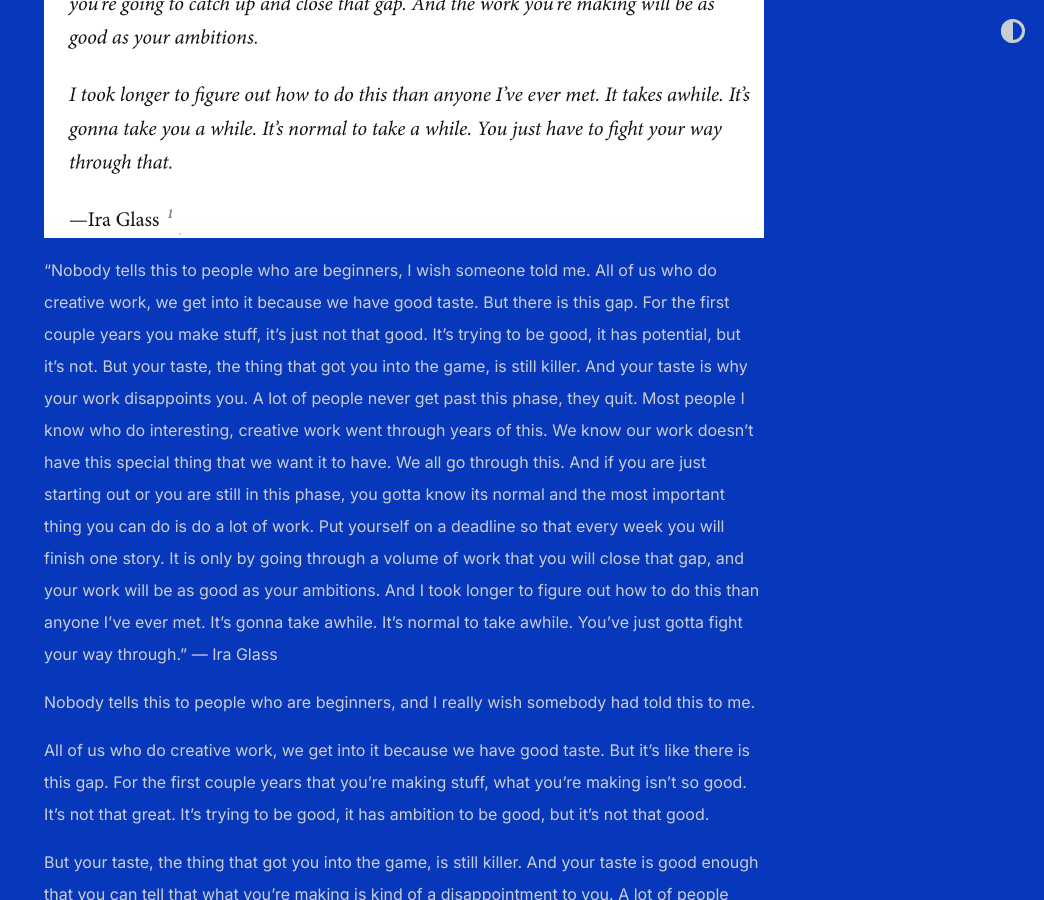
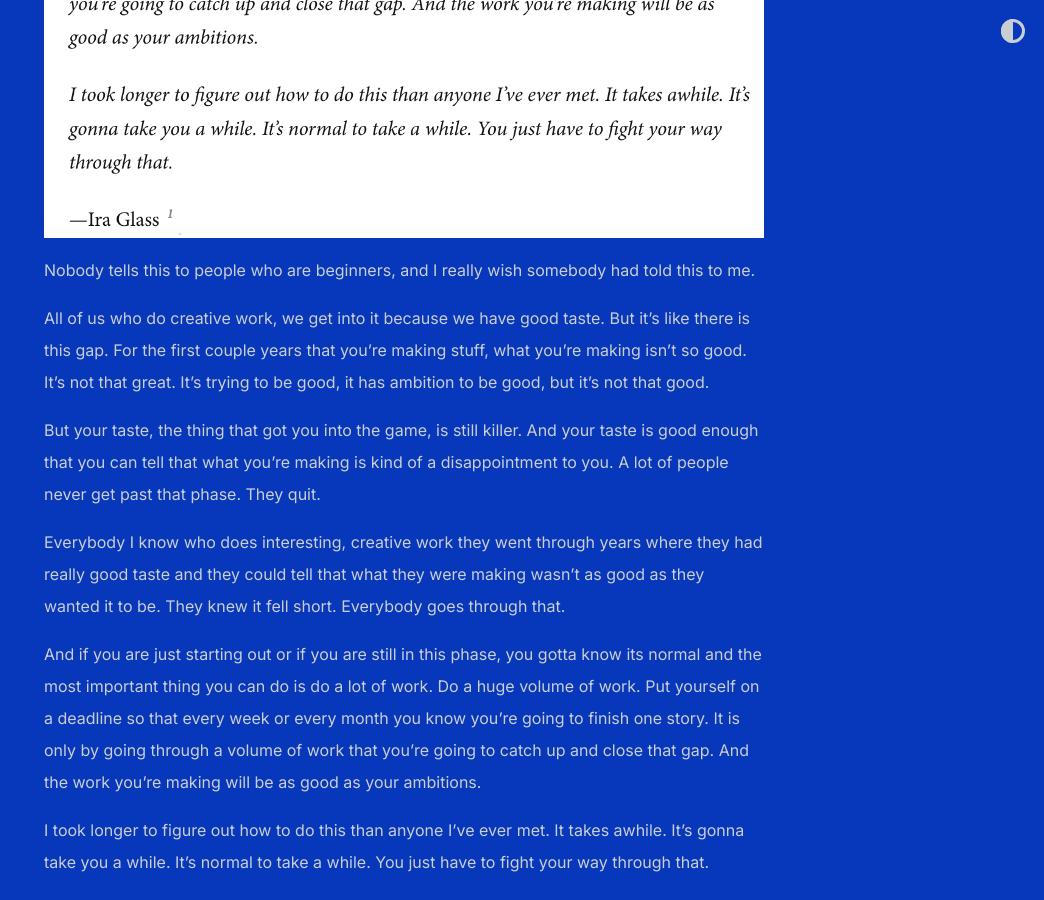
Before and after one commit to shihankanungo/shihankanungo.github.io, a Jekyll site: the page built from about.md, in a window 1280 px wide and 900 px high, scrolled down 1536 px. Shown: the whole window, without its empty margins (236-1280 px from the left). Built offline with Jekyll 4.4.1, drawn with Linux system fonts in a browser that asks for light colours.

Commit message:
Update about.md

```diff
--- a/about.md
+++ b/about.md
@@ -14,8 +14,6 @@
 ### Ira Glass describes his long struggle to create something noteworthy
 
 ![gap-by-ira-glass](images/ira.png)
-
-"Nobody tells this to people who are beginners, I wish someone told me. All of us who do creative work, we get into it because we have good taste. But there is this gap. For the first couple years you make stuff, it’s just not that good. It’s trying to be good, it has potential, but it’s not. But your taste, the thing that got you into the game, is still killer. And your taste is why your work disappoints you. A lot of people never get past this phase, they quit. Most people I know who do interesting, creative work went through years of this. We know our work doesn’t have this special thing that we want it to have. We all go through this. And if you are just starting out or you are still in this phase, you gotta know its normal and the most important thing you can do is do a lot of work. Put yourself on a deadline so that every week you will finish one story. It is only by going through a volume of work that you will close that gap, and your work will be as good as your ambitions. And I took longer to figure out how to do this than anyone I’ve ever met. It’s gonna take awhile. It’s normal to take awhile. You’ve just gotta fight your way through." --- Ira Glass
 
 Nobody tells this to people who are beginners, and I really wish somebody had told this to me.
 
```
